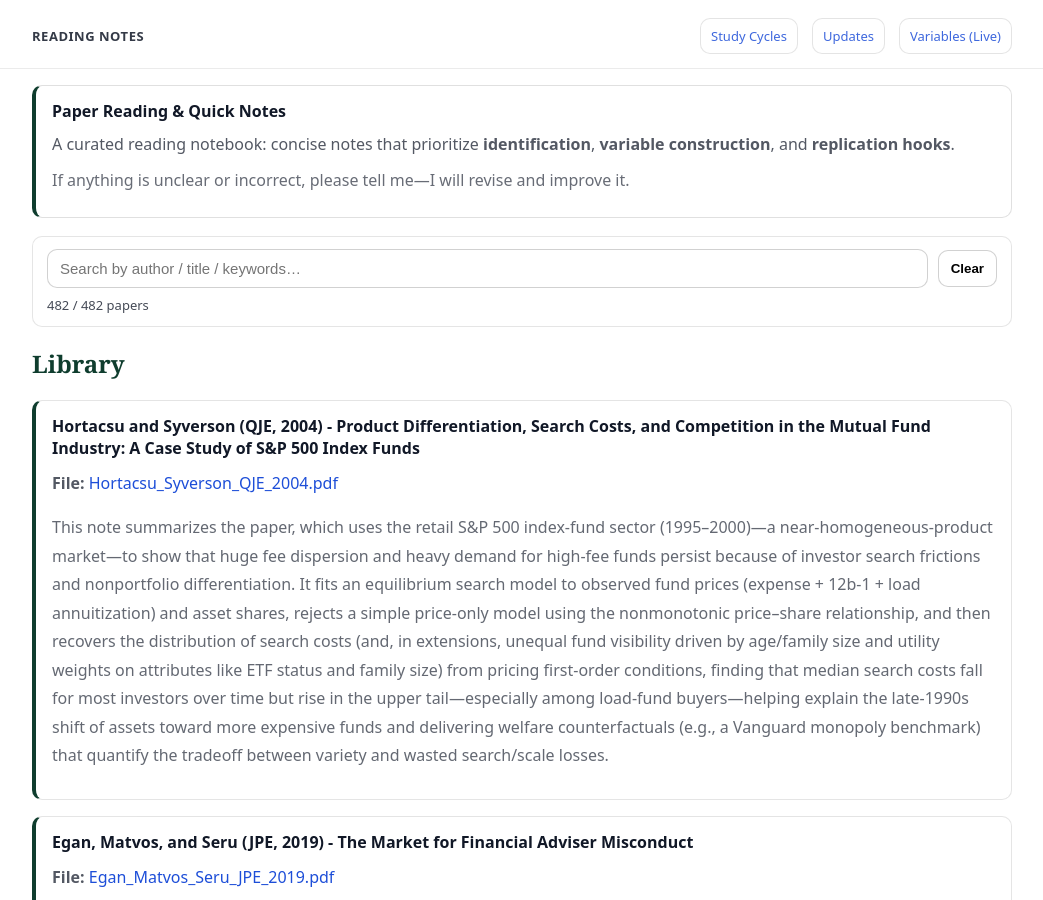
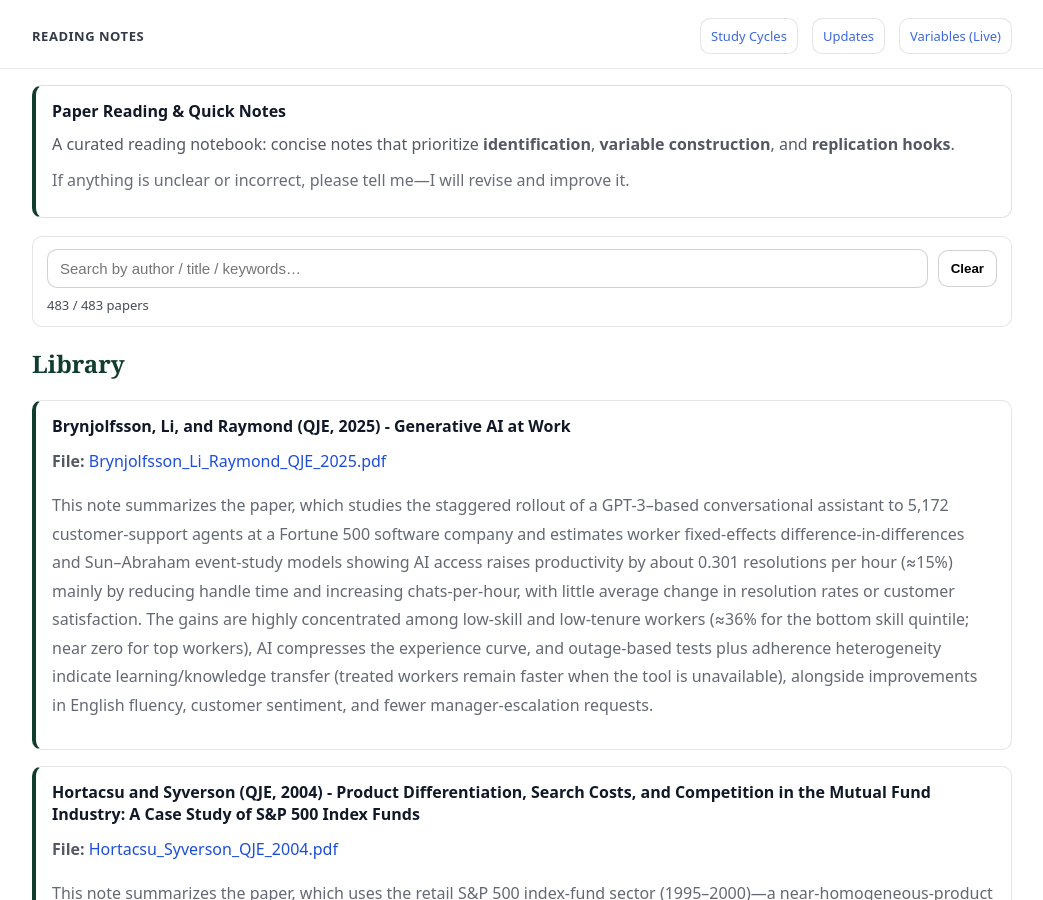
Before and after one commit to yaxinzn/study-archive, a Jekyll site: the page built from reading/index.md, in a window 1280 px wide and 900 px high. Shown: the whole window, without its empty margins (118-1161 px from the left). Built offline with Jekyll 4.4.1, drawn with Linux system fonts in a browser that asks for light colours.

Commit message:
Reading: add/update Brynjolfsson_Li_Raymond_QJE_2025.pdf

```diff
--- a/_data/reading.yml
+++ b/_data/reading.yml
@@ -1,3 +1,7 @@
+- title: "Brynjolfsson, Li, and Raymond (QJE, 2025) - Generative AI at Work"
+  file: "Brynjolfsson_Li_Raymond_QJE_2025.pdf"
+  desc: "This note summarizes the paper, which studies the staggered rollout of a GPT-3–based conversational assistant to 5,172 customer-support agents at a Fortune 500 software company and estimates worker fixed-effects difference-in-differences and Sun–Abraham event-study models showing AI access raises productivity by about 0.301 resolutions per hour (≈15%) mainly by reducing handle time and increasing chats-per-hour, with little average change in resolution rates or customer satisfaction. The gains are highly concentrated among low-skill and low-tenure workers (≈36% for the bottom skill quintile; near zero for top workers), AI compresses the experience curve, and outage-based tests plus adherence heterogeneity indicate learning/knowledge transfer (treated workers remain faster when the tool is unavailable), alongside improvements in English fluency, customer sentiment, and fewer manager-escalation requests."
+
 - title: "Hortacsu and Syverson (QJE, 2004) - Product Differentiation, Search Costs, and Competition in the Mutual Fund Industry: A Case Study of S&P 500 Index Funds"
   file: "Hortacsu_Syverson_QJE_2004.pdf"
   desc: "This note summarizes the paper, which uses the retail S&P 500 index-fund sector (1995–2000)—a near-homogeneous-product market—to show that huge fee dispersion and heavy demand for high-fee funds persist because of investor search frictions and nonportfolio differentiation. It fits an equilibrium search model to observed fund prices (expense + 12b-1 + load annuitization) and asset shares, rejects a simple price-only model using the nonmonotonic price–share relationship, and then recovers the distribution of search costs (and, in extensions, unequal fund visibility driven by age/family size and utility weights on attributes like ETF status and family size) from pricing first-order conditions, finding that median search costs fall for most investors over time but rise in the upper tail—especially among load-fund buyers—helping explain the late-1990s shift of assets toward more expensive funds and delivering welfare counterfactuals (e.g., a Vanguard monopoly benchmark) that quantify the tradeoff between variety and wasted search/scale losses."
```
Also changed, not shown: 1 other file.
